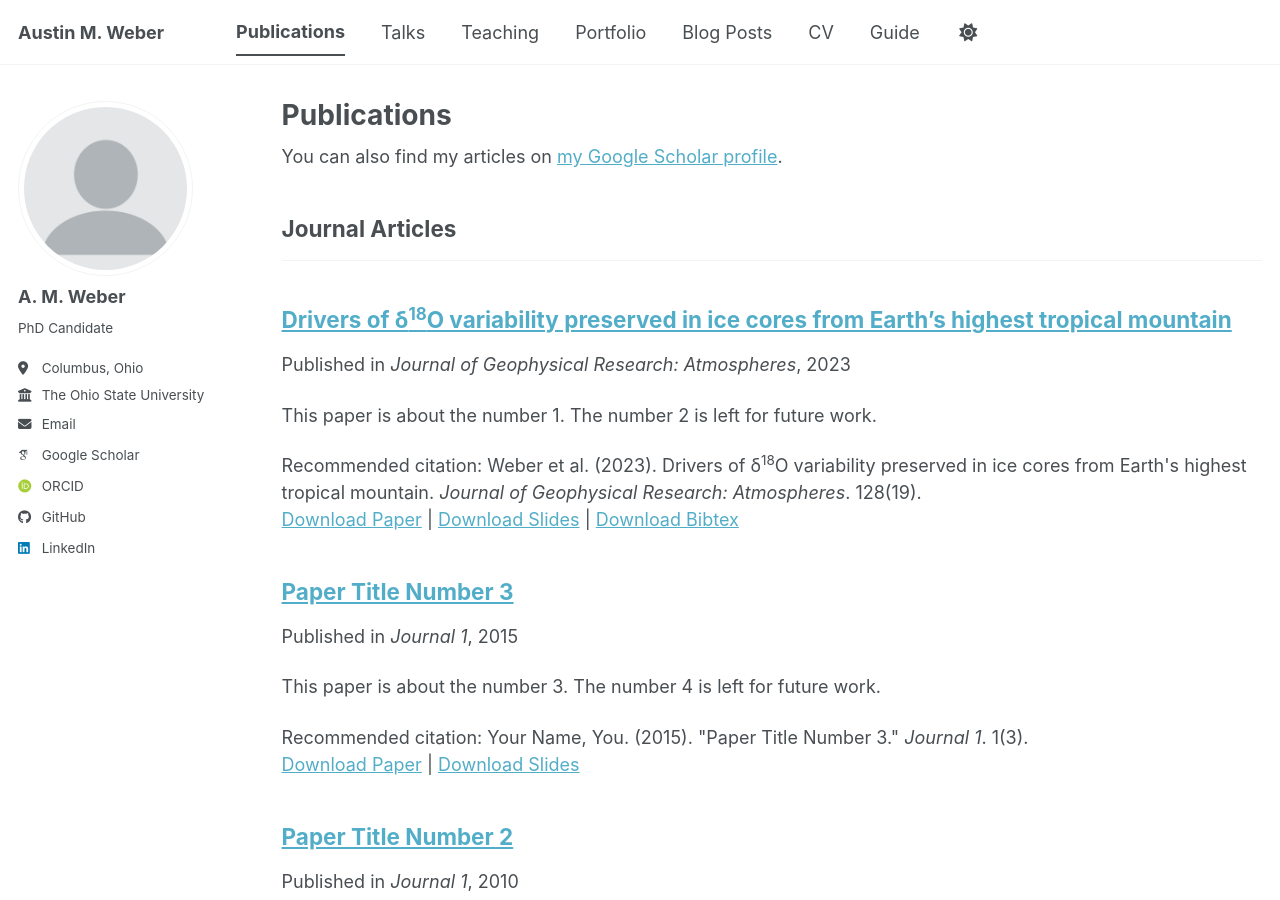
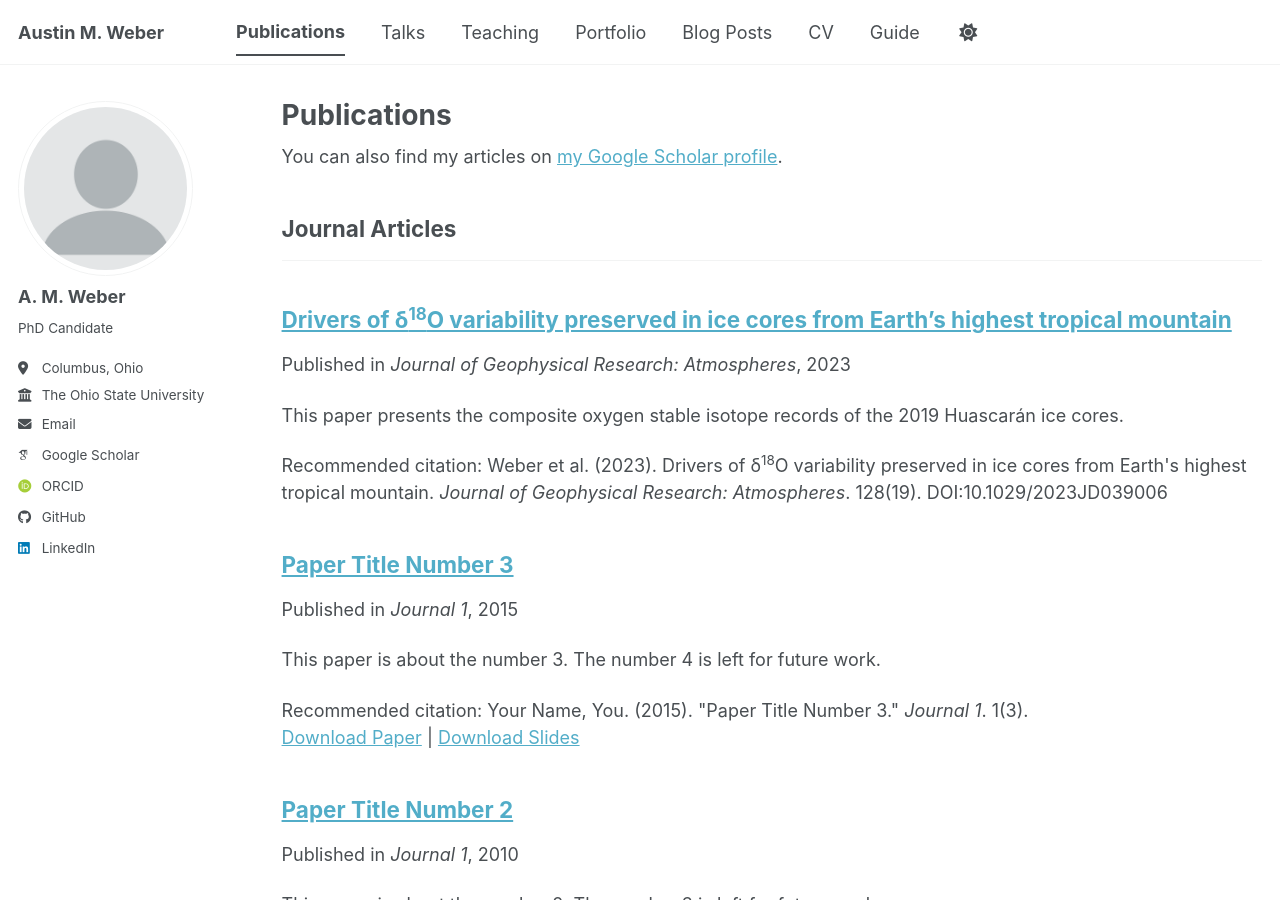
Before and after one commit to weber1158/weber1158.github.io, a Jekyll site: the page built from _pages/publications.html, in a window 1280 px wide and 900 px high. Built offline with Jekyll 4.4.1, drawn with Linux system fonts in a browser that asks for light colours; some web fonts are replaced; a script bundle is joined from its source files by our own code; library files that are not in the unit come from our copies.

Commit message:
Update `2023-09-15-jgr-atmospheres.md`
Changed file name and updated publication and citation details.

```diff
--- a/_publications/2009-10-01-paper-title-number-1.md
+++ b/_publications/2023-09-15-jgr-atmospheres.md
@@ -2,13 +2,10 @@
 title: "Drivers of δ<sup>18</sup>O variability preserved in ice cores from Earth's highest tropical mountain"
 collection: publications
 category: manuscripts
-permalink: /publication/2009-10-01-paper-title-number-1
-excerpt: 'This paper is about the number 1. The number 2 is left for future work.'
+permalink: /publication/2023-09-15-jgr-atmospheres
+excerpt: 'This paper presents the composite oxygen stable isotope records of the 2019 Huascarán ice cores.'
 date: 2023-09-15
 venue: 'Journal of Geophysical Research: Atmospheres'
-slidesurl: 'https://academicpages.github.io/files/slides1.pdf'
-paperurl: 'https://academicpages.github.io/files/paper1.pdf'
-bibtexurl: 'https://academicpages.github.io/files/bibtex1.bib'
-citation: "Weber et al. (2023). Drivers of δ<sup>18</sup>O variability preserved in ice cores from Earth's highest tropical mountain. <i>Journal of Geophysical Research: Atmospheres</i>. 128(19)."
+citation: "Weber et al. (2023). Drivers of δ<sup>18</sup>O variability preserved in ice cores from Earth's highest tropical mountain. <i>Journal of Geophysical Research: Atmospheres</i>. 128(19). DOI:10.1029/2023JD039006"
 ---
 The contents above will be part of a list of publications, if the user clicks the link for the publication than the contents of section will be rendered as a full page, allowing you to provide more information about the paper for the reader. When publications are displayed as a single page, the contents of the above "citation" field will automatically be included below this section in a smaller font.
```
